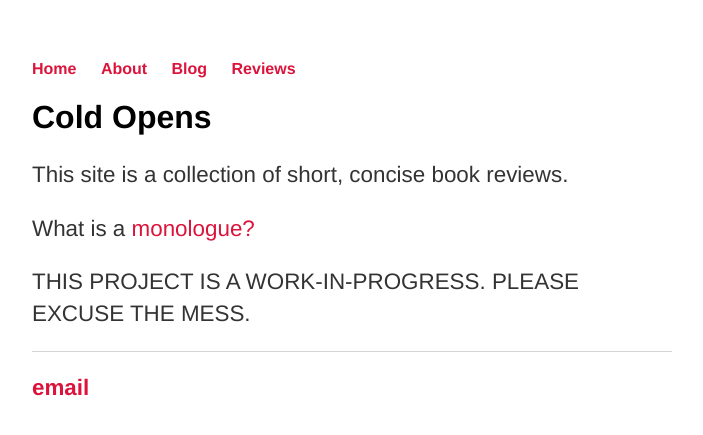
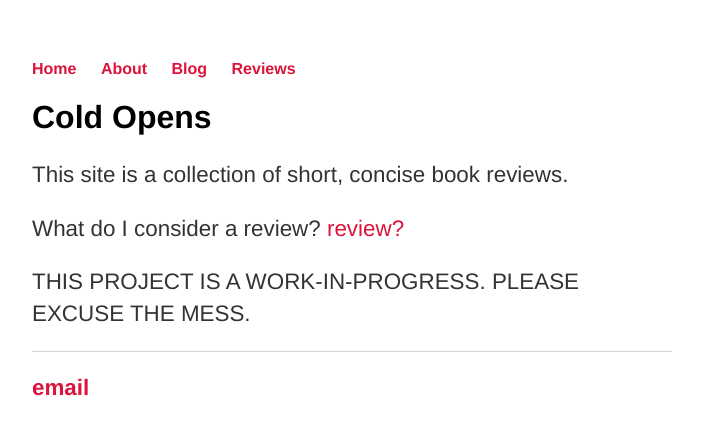
Before and after one commit to andersonshumate/andersonshumate.github.io, a Jekyll site: the page built from index.html, in a window 1280 px wide. Shown: the top 435 px of the page, without its empty margins (288-991 px from the left). Built offline with Jekyll 4.4.1, drawn with Linux system fonts in a browser that asks for light colours.

Commit message:
Update index.html

```diff
--- a/index.html
+++ b/index.html
@@ -6,7 +6,7 @@ title: Cold Opens
 	<h1>Cold Opens</h1>
 	<p>This site is a collection of short, concise book reviews.</p>
 
-<p>What is a <a href="/monologues/">monologue?</a></p>
+<p>What do I consider a review? <a href="/monologues/">review?</a></p>
 
 <p>THIS PROJECT IS A WORK-IN-PROGRESS. PLEASE EXCUSE THE MESS.</p>
 
```
